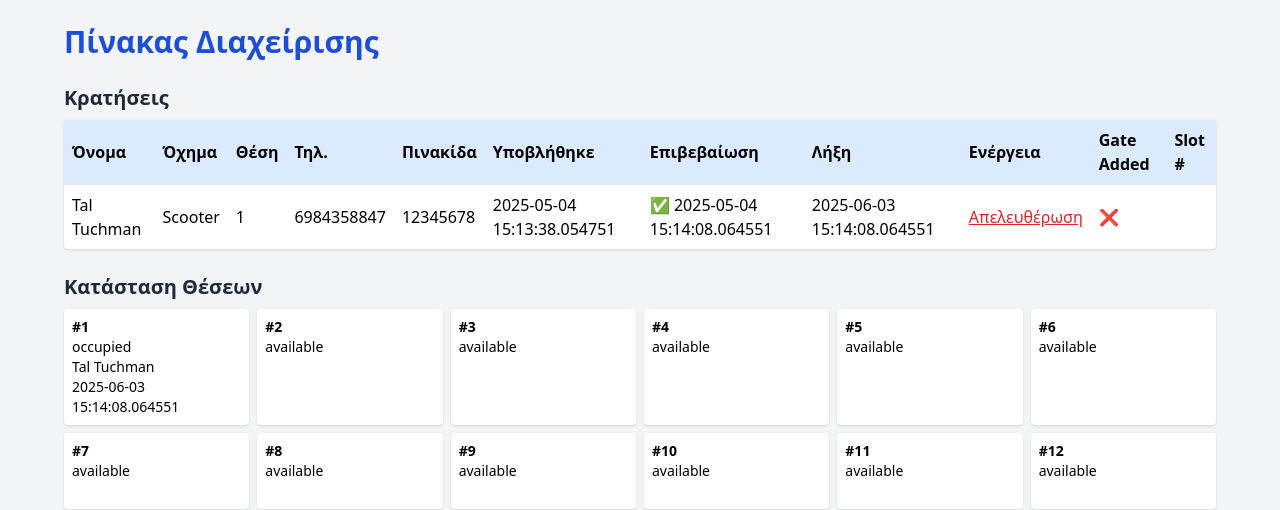
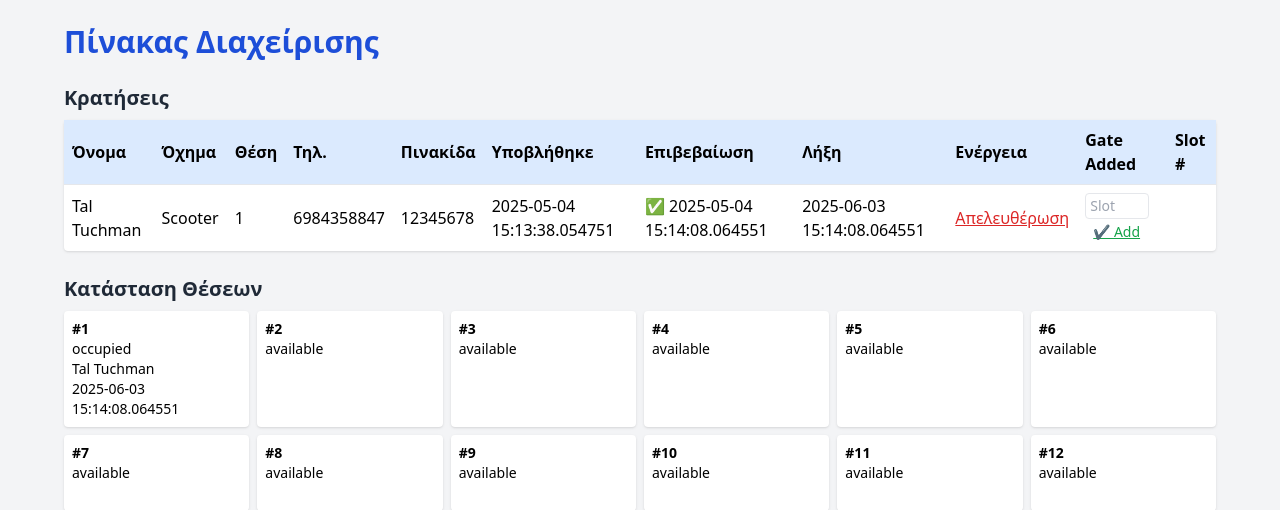
Before and after one commit to TalTuchman/parking-reservation-app, a Flask app: page /admin in a window 1280 px wide. Shown: the top 510 px of the page. Run offline with Flask 3, Linux system fonts and the light colour scheme; a user stored in the database is signed in; data comes from the database, SQL or seed files in the repository; some libraries are stand-ins or nearby versions.

Commit message:
allow admin to mark user as open gate

```diff
--- a/templates/admin.html
+++ b/templates/admin.html
@@ -54,7 +54,10 @@
             {% if user[11] == 1 %}
               ✅
             {% else %}
-              ❌
+              <form method="POST" action="/set-gate-access/{{ user[0] }}">
+                <input type="number" name="slot" min="1" max="200" required class="w-16 px-1 py-0.5 border rounded text-sm" placeholder="Slot">
+                <button class="ml-2 text-green-600 underline text-sm">✔ Add</button>
+          </form>
             {% endif %}
           </td>
           <td class="p-2">{{ user[12] or '' }}</td>
@@ -63,7 +66,6 @@
         {% endfor %}
       </tbody>
     </table>
-
     <h2 class="text-xl font-semibold text-gray-800 mb-2">Κατάσταση Θέσεων</h2>
     <div class="grid grid-cols-6 gap-2">
       {% for s in spots %}
```
